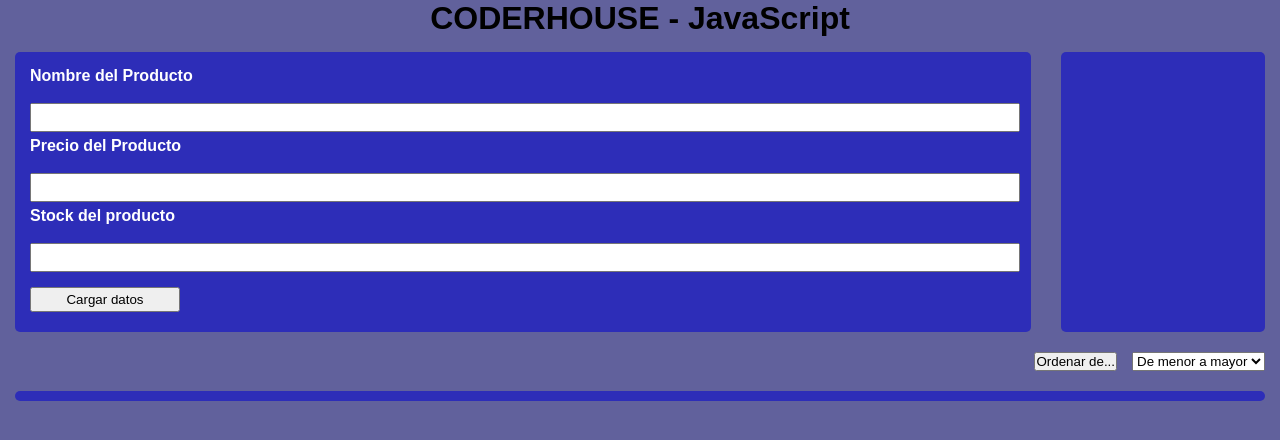
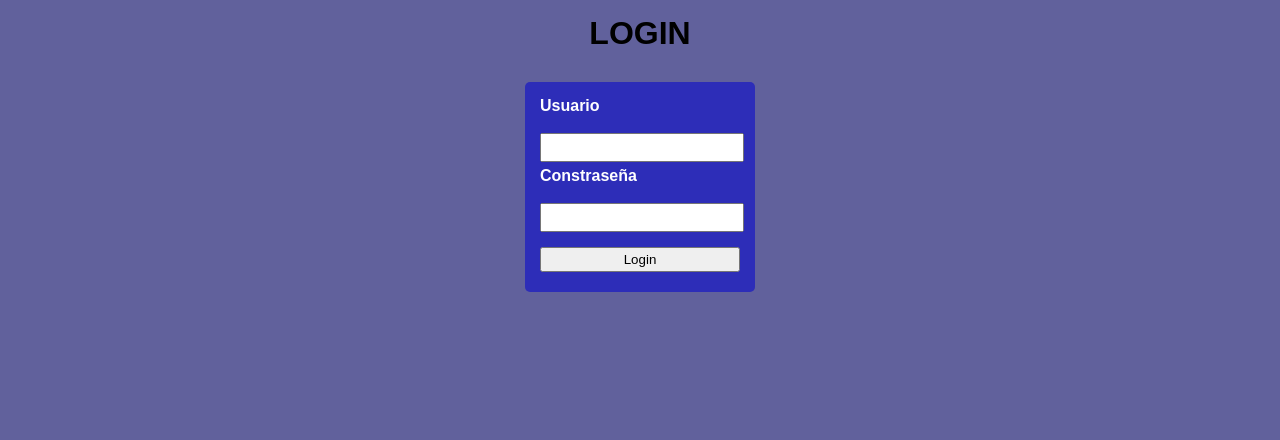
Before and after one commit to Pablo-Esquilache/Curso-JavaScript-CoderHouse, a plain HTML site: page Pablo Daniel Esquilache - JavaScript/index.html in a window 1280 px wide. Drawn offline with nearby package versions, Linux system fonts and the light colour scheme; some packages are replaced by stand-ins of ours; no server answers; a script that the page names is missing.

Commit message:
Proyecto_final

```diff
--- a/Pablo Daniel Esquilache - JavaScript/estilo.css
+++ b/Pablo Daniel Esquilache - JavaScript/estilo.css
@@ -10,11 +10,15 @@
 }
 
 h1 {
-    text-align: center;}
+    text-align: center;
+    margin: 15px;
+}
+
 .formulario {
     display: flex;
     flex-direction: row;
 }
+
 .formulario_carga {
     width: 85%;
     margin: 15px 15px;
@@ -23,6 +27,18 @@
     border-radius: 5px;
     color: white;
 }
+
+.formulario_carga input {
+    width: 100%;
+    height: 25px;
+    margin-bottom: 5px;
+}
+
+.btn {
+    width: 150px !important;
+    margin-top: 10px;
+}
+
 #cotizacion_dolar {
     width: 15%;
     margin: 15px 15px;
@@ -31,24 +47,18 @@
     border-radius: 5px;
     color: white;
 }
+
 #cotizacion_dolar h2 {
     text-align: center;
 }
+
 .div_dolar {
     margin-top: 50px;
 }
+
 .div_dolar p {
     margin-top: 20px;
     font-weight: bold;
-}
-.formulario_carga input {
-    width: 100%;
-    height: 25px;
-    margin-bottom: 5px;
-}
-.btn {
-    width:150px !important ;
-    margin-top: 10px;
 }
 
 .div_productos {
@@ -60,24 +70,30 @@
     background-color: rgb(45, 45, 184);
     border-radius: 5px;
 }
+
 .div_articulo {
     border: 1px solid black;
     margin: 5px;
     padding: 5px;
     border-radius: 5px;
 }
+
 .div_articulo p {
     padding: 3px;
 }
+
 .div_articulo input {
     width: 100%;
 }
+
 .swal2-actions {
-   background-color: rgb(45, 45, 184);
+    background-color: rgb(45, 45, 184);
 }
+
 #ordenar {
     margin: 5px 15px;
 }
+
 .div_ordenar {
     display: flex;
     flex-direction: row;
@@ -85,3 +101,30 @@
     justify-content: flex-end;
     margin-right: 15px;
 }
+
+.div_formulario {
+    display: flex;
+    flex-direction: column;
+    align-items: center;
+}
+
+.formulario_login {
+    width: 200px;
+    margin: 15px 15px;
+    padding: 15px;
+    background-color: rgb(45, 45, 184);
+    border-radius: 5px;
+    color: white;
+}
+
+.formulario_login input {
+    width: 100%;
+    height: 25px;
+    margin-bottom: 5px;
+}
+
+.btn2 {
+    width: 200px !important;
+    margin-top: 10px;
+
+}
--- a/Pablo Daniel Esquilache - JavaScript/index.html
+++ b/Pablo Daniel Esquilache - JavaScript/index.html
@@ -1,42 +1,27 @@
 <!DOCTYPE html>
 <html lang="en">
+
 <head>
     <meta charset="UTF-8">
     <meta http-equiv="X-UA-Compatible" content="IE=edge">
     <meta name="viewport" content="width=device-width, initial-scale=1.0">
     <link rel="stylesheet" href="estilo.css">
-    <link rel="stylesheet" type="text/css" href="https://cdn.jsdelivr.net/npm/toastify-js/src/toastify.min.css">
-    <title>CODERHOUSE - JavaScript</title>
+    <title>Login</title>
 </head>
+
 <body>
-    <h1>CODERHOUSE - JavaScript</h1>
-    <div class="formulario">
-        <form id="formulario_carga" class="formulario_carga">
-            <h4>Nombre del Producto</h4> <br>
-            <input type="text" id="nombre_producto" required>
-            <h4>Precio del Producto</h4> <br>
-            <input type="number" id="precio_producto" required>
-            <h4>Stock del producto</h4> <br>
-            <input type="number" id="stock_producto" required><br>
-            <input type="submit" id="boton_carga" class="btn" value="Cargar datos">
+    <div class="div_formulario">
+        <h1>LOGIN</h1>
+        <form class="formulario_login">
+            <h4>Usuario</h4><br>
+            <input type="text" id="usuario"><br>
+            <h4>Constraseña</h4><br>
+            <input type="password" name="" id="constraseña"><br>
+            <input type="button" value="Login" id="login" class="btn2">
         </form>
-        <div id="cotizacion_dolar"></div>
     </div>
-    <div class="div_ordenar">
-        <div class="btn_ordenar">
-            <input type="button" id="ordenar" value="Ordenar de...">
-        </div>
-        <div>
-            <select class="selecSexo" id="ordenar_productos" name="Sexo">
-                <option value="" disabled> Elige una opcion</option>
-                <option id="menor" value="menor">De menor a mayor</option>
-                <option id="mayor" value="mayor">De mayor a menor</option>
-            </select>
-        </div>
-    </div>
-    <div id="productos" class="div_productos"></div>
-<script src="https://cdn.jsdelivr.net/npm/sweetalert2@11.4.23/dist/sweetalert2.all.min.js"></script>
-<script type="text/javascript" src="https://cdn.jsdelivr.net/npm/toastify-js"></script>
-<script src="script.js"></script>
+    <script src="https://cdn.jsdelivr.net/npm/sweetalert2@11.4.23/dist/sweetalert2.all.min.js"></script>
+    <script src="login.js"></script>
 </body>
+
 </html>
--- /dev/null
+++ b/Pablo Daniel Esquilache - JavaScript/login.js
@@ -0,0 +1,28 @@
+//LOGIN
+//Creamos un objeto con un usuario y contraseña de prueba
+const usuario_prueba = {
+    usuario: "pablo",
+    constraseña: "1234",
+}
+//Declaramos la variable relacionada al boton del formulario
+const login = document.getElementById('login');
+//Le creamos un evento a estea variable
+login.addEventListener('click', (e) => {
+    //creamos 2 variables que toman los datos que ingresamos en el formulario
+    const usuario = document.getElementById('usuario').value.toLowerCase();
+    const contraseña = document.getElementById('constraseña').value;
+
+    e.preventDefault()
+    //generamos una sentencia condicional para validar los datos ingresados y simular un accecso
+    if (usuario === usuario_prueba.usuario && contraseña === usuario_prueba.constraseña) {
+        Swal.fire({
+            icon: 'success',
+            title: `Bienvenido ${usuario_prueba.usuario}`,
+        }).then((ok) => {
+            if (ok.isConfirmed) { window.location.href = "./shop.html" }
+        })
+    } else {
+        alert("ingrese codigo valido");
+    }
+    login.reset()
+})
--- a/Pablo Daniel Esquilache - JavaScript/script.js
+++ b/Pablo Daniel Esquilache - JavaScript/script.js
@@ -2,7 +2,7 @@
 
 //Creamos un class para la generacion de objetos
 class Articulo {
-    constructor (producto, precio, stock) {
+    constructor(producto, precio, stock) {
         this.producto = producto;
         this.precio = precio;
         this.stock = stock;
@@ -20,7 +20,7 @@
 const div_producto = document.getElementById('productos')
 
 //Accion del formulario
-boton.addEventListener ('submit', (e) => {
+boton.addEventListener('submit', (e) => {
 
     e.preventDefault()
     //Declarar variables y relacionarlas con nodos del html
@@ -28,7 +28,7 @@
     let precio_art = parseFloat(document.getElementById('precio_producto').value);
     let stock_art = parseInt(document.getElementById('stock_producto').value);
     //Creamos nuevos objetos
-    const producto1 = new Articulo (nombre_art, precio_art, stock_art);
+    const producto1 = new Articulo(nombre_art, precio_art, stock_art);
     //Los incorporamos al array
     base_datos.push(producto1)
     //Los incorporamos al localStorage
@@ -38,8 +38,8 @@
 
     formulario_carga.reset()
     //Incorporar el producto en el DOM
-    base_datos.forEach((producto,indice) => {
-        div_producto.innerHTML +=   `<div class="div_articulo" id="producto${indice}">
+    base_datos.forEach((producto, indice) => {
+        div_producto.innerHTML += `<div class="div_articulo" id="producto${indice}">
                                         <h2>${producto.producto}</h2>
                                         <h5>$${producto.precio}</h5>
                                         <p>Stock: ${producto.stock}</p>
@@ -58,7 +58,7 @@
             border: "2px solid black",
             background: "rgb(97, 97, 156)",
         },
-        onClick: function(){} // Callback after click
+        onClick: function () { } // Callback after click
     }).showToast();
     //Eliminar el producto elegido
     base_datos.forEach((producto, indice) => {
@@ -70,7 +70,7 @@
                 confirmButtonText: 'Sí, seguro',
                 cancelButtonText: 'No, no quiero'
             }).then((result) => {
-                    if (result.isConfirmed){
+                if (result.isConfirmed) {
                     document.getElementById(`producto${indice}`).remove()
                     base_datos.splice(indice, 1)
                     localStorage.setItem('base_datos_articulos', JSON.stringify(base_datos))
@@ -87,7 +87,7 @@
     //Declaro variable vinculada a un objeto del html
     const btn_ordenar = document.getElementById('ordenar')
     //le incorporo un evento a esa variable
-btn_ordenar.addEventListener('click', () =>{
+    btn_ordenar.addEventListener('click', () => {
         //Declarar variables y relacionarlas con nodos del html
         let ordenar_productos = document.getElementById('ordenar_productos').value
         let menor = document.getElementById('menor').value
@@ -96,22 +96,22 @@
         base_datos_ordenada = [...base_datos]
         //ordeno de menor a mayor segun el precio
         if (ordenar_productos === menor) {
-    base_datos_ordenada.sort((a,b) => {
-        if (a.precio > b.precio){
+            base_datos_ordenada.sort((a, b) => {
+                if (a.precio > b.precio) {
                     return 1;
                 }
-        if (a.precio < b.precio){
+                if (a.precio < b.precio) {
                     return -1;
                 }
                 return 0;
             }
             )
         } else if (ordenar_productos === mayor) {
-    base_datos_ordenada.sort((b,a) => {
-        if (a.precio > b.precio){
+            base_datos_ordenada.sort((b, a) => {
+                if (a.precio > b.precio) {
                     return 1;
                 }
-        if (a.precio < b.precio){
+                if (a.precio < b.precio) {
                     return -1;
                 }
                 return 0;
@@ -121,8 +121,8 @@
         //Vacio el div del html
         div_producto.innerHTML = " "
         //Iecorro el array y plasmo nuevamento los productos en el dom
-    base_datos_ordenada.forEach((producto,indice) => {
-        div_producto.innerHTML +=   `<div class="div_articulo" id="producto${indice}">
+        base_datos_ordenada.forEach((producto, indice) => {
+            div_producto.innerHTML += `<div class="div_articulo" id="producto${indice}">
                                         <h2>${producto.producto}</h2>
                                         <h5>$${producto.precio}</h5>
                                         <p>Stock: ${producto.stock}</p>
@@ -139,7 +139,7 @@
                     confirmButtonText: 'Sí, seguro',
                     cancelButtonText: 'No, no quiero'
                 }).then((result) => {
-                if (result.isConfirmed){
+                    if (result.isConfirmed) {
                         document.getElementById(`producto${indice}`).remove()
                         base_datos_ordenada.splice(indice, 1)
                         localStorage.setItem('base_datos_articulos', JSON.stringify(base_datos_ordenada))
@@ -147,6 +147,7 @@
                         Swal.fire({
                             icon: 'success',
                             title: `${producto.producto} eliminado`,
+                            confirmButtonText: 'ok',
                         })
                     }
                 })
@@ -160,7 +161,7 @@
 //Sentencia para llamar a la API, tomar los datos que provee y mostrarlos en el DOM
 fetch("https://criptoya.com/api/dolar")
     .then(respuesta => respuesta.json())
-    .then(({oficial, solidario, blue}) => {
+    .then(({ oficial, solidario, blue }) => {
         cotizacion_dolar.innerHTML = `
             <h2>COTIZACION DEL DOLAR</h2>
             <div class="div_dolar">
@@ -174,7 +175,7 @@
 setInterval(() => {
     fetch("https://criptoya.com/api/dolar")
         .then(respuesta => respuesta.json())
-    .then(({oficial, solidario, blue}) => {
+        .then(({ oficial, solidario, blue }) => {
             cotizacion_dolar.innerHTML = `
             <h2>COTIZACION DEL DOLAR</h2>
             <div class="div_dolar">
```
Also changed, not shown: Pablo Daniel Esquilache - JavaScript/shop.html (added, +45 -0 lines). Lines whose indentation alone changed are shown as unchanged.
